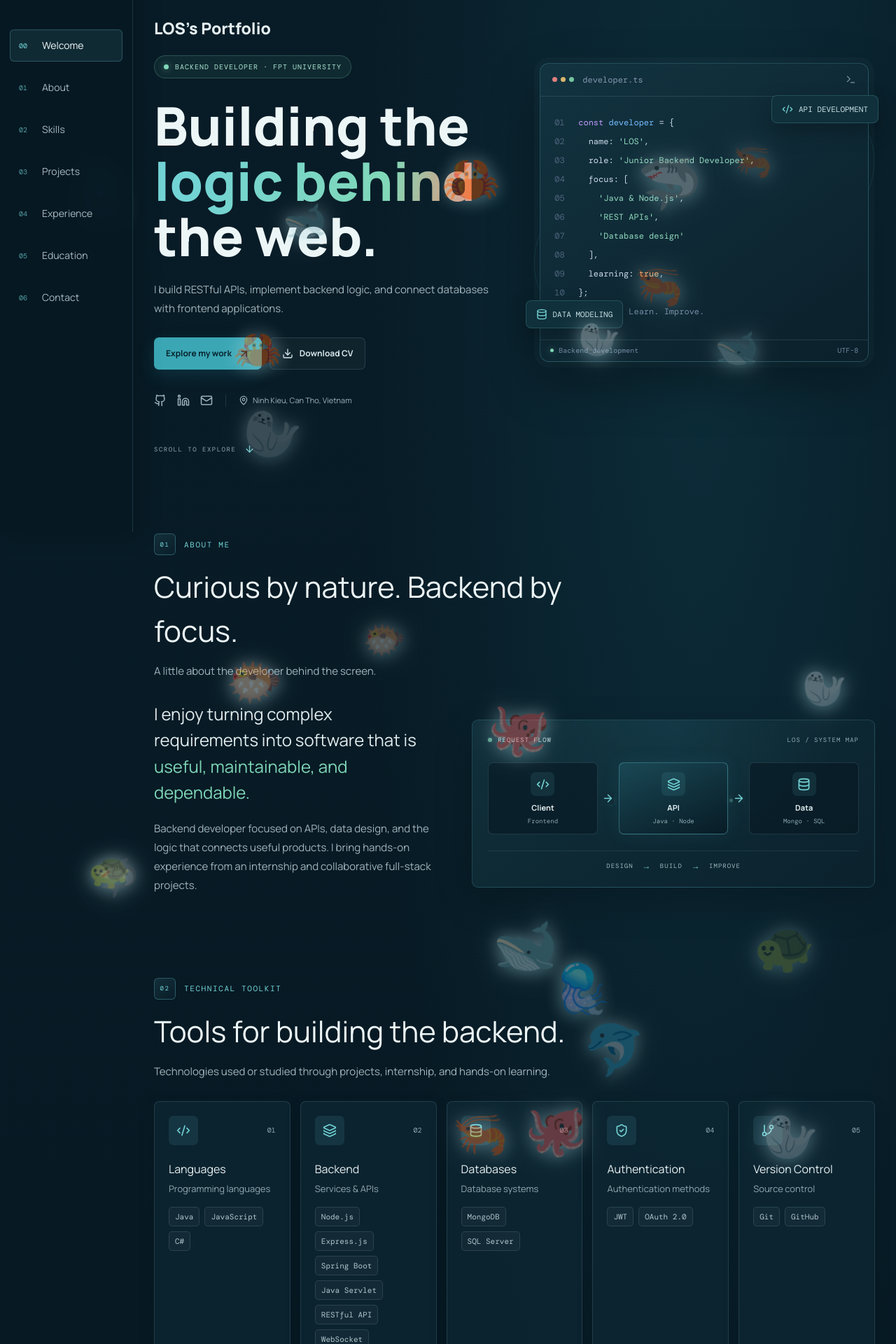
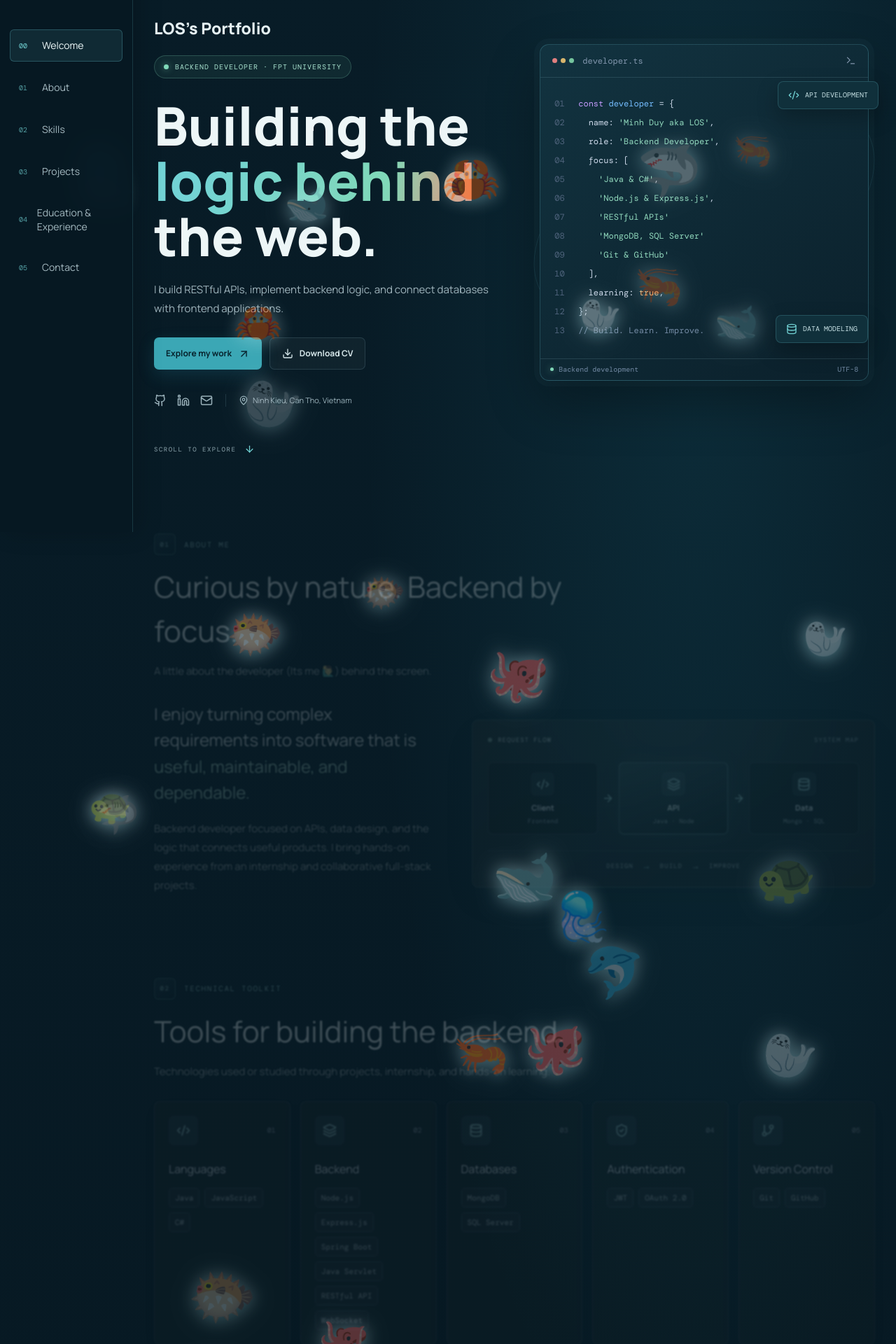
Before and after one commit to Mize-D/Portfolio, a React (Vite) app: page / in a window 1280 px wide. Shown: the part 40-1960 px from the top of the page at 70% size. Built offline with nearby package versions, Linux system fonts and the light colour scheme.

Commit message:
Updated Mobile

```diff
--- a/src/App.jsx
+++ b/src/App.jsx
@@ -13,7 +13,7 @@ const fadeUp = {
   visible: { opacity: 1, y: 0, transition: { duration: 0.5, ease: 'easeOut' } },
 }
 
-const navItems = [['Welcome', '#home', '00'], ['About', '#about', '01'], ['Skills', '#skills', '02'], ['Projects', '#projects', '03'], ['Experience', '#experience', '04'], ['Education', '#education', '05'], ['Contact', '#contact', '06']]
+const navItems = [['Welcome', '#home', '00'], ['About', '#about', '01'], ['Skills', '#skills', '02'], ['Projects', '#projects', '03'], ['Education & Experience', '#education', '04'], ['Contact', '#contact', '05']]
 const seaCreatureKinds = ['jellyfish', 'octopus', 'turtle', 'crab', 'whale', 'dolphin', 'pufferfish', 'seal', 'shrimp', 'shark']
 const seaCreatureEmojis = { jellyfish: '🪼', octopus: '🐙', turtle: '🐢', crab: '🦀', whale: '🐋', dolphin: '🐬', pufferfish: '🐡', seal: '🦭', shrimp: '🦐', shark: '🦈' }
 const initialCreatureCount = 50
@@ -88,6 +88,7 @@ function SeaCreatures() {
       className={`sea-creature sea-creature-${creature.kind}${creature.popping ? ' sea-creature-popping' : ''}`}
       style={{ left: `${creature.left}%`, top: `${creature.top}%`, width: creature.size, height: creature.size, opacity: creature.opacity, animationDelay: creature.delay, '--float-duration': creature.duration, '--creature-size': `${creature.size}px`, '--entry-x': `${creature.entryX}px`, '--entry-y': `${creature.entryY}px` }}
       onPointerEnter={(event) => { if (event.pointerType === 'mouse' && !creature.popping) popCreature(creature.id) }}
+      onClick={() => { if (!creature.popping) popCreature(creature.id) }}
     >
       <span className={`sea-creature-visual${creature.entering ? ' sea-creature-entering' : ''}`} onAnimationEnd={(event) => {
         if (creature.popping && event.animationName === 'sea-creature-pop') removePoppedCreature(creature.id)
@@ -216,6 +217,7 @@ export default function App() {
   const [activeSection, setActiveSection] = useState('')
   const activeSectionRef = useRef('')
   const pendingSectionRef = useRef('')
+  const sectionClassName = (sectionId, baseClass = 'section-wrap section-block') => `${baseClass}${activeSection && activeSection !== `#${sectionId}` ? ' section-muted' : ''}`
   const closeMenu = () => setMenuOpen(false)
   useEffect(() => {
     const updateActiveSection = () => {
@@ -266,7 +268,7 @@ export default function App() {
       </header>
 
       <main>
-        <section className="hero section-wrap">
+        <section className={sectionClassName('home', 'hero section-wrap')}>
           <motion.div className="hero-copy" initial="hidden" animate="visible" variants={{ visible: { transition: { staggerChildren: .11 } } }}>
             <motion.a className="hero-brand" href="#home" variants={fadeUp}>{profile.brand}</motion.a>
             <motion.div className="availability" variants={fadeUp}><span className="availability-dot" /> BACKEND DEVELOPER · FPT UNIVERSITY</motion.div>
@@ -292,13 +294,15 @@ export default function App() {
                 <div><span className="line-number">02</span>&nbsp;&nbsp;name: <span className="code-green">'{profile.name}'</span>,</div>
                 <div><span className="line-number">03</span>&nbsp;&nbsp;role: <span className="code-green">'{profile.role}'</span>,</div>
                 <div><span className="line-number">04</span>&nbsp;&nbsp;focus: [</div>
-                <div><span className="line-number">05</span>&nbsp;&nbsp;&nbsp;&nbsp;<span className="code-green">'Java & Node.js'</span>,</div>
-                <div><span className="line-number">06</span>&nbsp;&nbsp;&nbsp;&nbsp;<span className="code-green">'REST APIs'</span>,</div>
-                <div><span className="line-number">07</span>&nbsp;&nbsp;&nbsp;&nbsp;<span className="code-green">'Database design'</span></div>
-                <div><span className="line-number">08</span>&nbsp;&nbsp;],</div>
-                <div><span className="line-number">09</span>&nbsp;&nbsp;learning: <span className="code-orange">true</span>,</div>
-                <div><span className="line-number">10</span>{'}'};</div>
-                <div className="code-cursor-line"><span className="line-number">11</span><span className="code-comment">// Build. Learn. Improve.</span><span className="cursor" /></div>
+                <div><span className="line-number">05</span>&nbsp;&nbsp;&nbsp;&nbsp;<span className="code-green">'Java & C#'</span>,</div>
+                <div><span className="line-number">06</span>&nbsp;&nbsp;&nbsp;&nbsp;<span className="code-green">'Node.js & Express.js'</span>,</div>
+                <div><span className="line-number">07</span>&nbsp;&nbsp;&nbsp;&nbsp;<span className="code-green">'RESTful APIs'</span></div>
+                <div><span className="line-number">08</span>&nbsp;&nbsp;&nbsp;&nbsp;<span className="code-green">'MongoDB, SQL Server'</span></div>
+                <div><span className="line-number">09</span>&nbsp;&nbsp;&nbsp;&nbsp;<span className="code-green">'Git & GitHub'</span></div>
+                <div><span className="line-number">10</span>&nbsp;&nbsp;],</div>
+                <div><span className="line-number">11</span>&nbsp;&nbsp;learning: <span className="code-orange">true</span>,</div>
+                <div><span className="line-number">12</span>{'}'};</div>
+                <div className="code-cursor-line"><span className="line-number">13</span><span className="code-comment">// Build. Learn. Improve.</span><span className="cursor" /></div>
               </div>
               <div className="window-footer"><span><span className="footer-status" /> Backend development</span><span>UTF-8</span></div>
             </div>
@@ -308,15 +312,15 @@ export default function App() {
           <a className="scroll-cue" href="#about"><span>SCROLL TO EXPLORE</span><ArrowDown size={15} /></a>
         </section>
 
-        <section className="section-wrap section-block" id="about">
-          <SectionHeading number="01" eyebrow="ABOUT ME" title="Curious by nature. Backend by focus." description="A little about the developer behind the screen." />
+        <section className={sectionClassName('about')} id="about">
+          <SectionHeading number="01" eyebrow="ABOUT ME" title="Curious by nature. Backend by focus." description="A little about the developer (Its me 🙋‍♂️) behind the screen." />
           <div className="about-grid">
             <div className="about-main">
               <p className="about-lead">I enjoy turning complex requirements into software that is <span>useful, maintainable, and dependable.</span></p>
               <p>Backend developer focused on APIs, data design, and the logic that connects useful products. I bring hands-on experience from an internship and collaborative full-stack projects.</p>
             </div>
             <motion.div className="architecture-card" initial={{ opacity: 0, y: 18 }} whileInView={{ opacity: 1, y: 0 }} viewport={{ once: true }}>
-              <div className="architecture-top"><span><i className="architecture-pulse" /> REQUEST FLOW</span><span>LOS / SYSTEM MAP</span></div>
+              <div className="architecture-top"><span><i className="architecture-pulse" /> REQUEST FLOW</span><span>SYSTEM MAP</span></div>
               <div className="architecture-flow">
                 <div className="flow-node"><span className="flow-icon"><Code2 size={19} /></span><strong>Client</strong><small>Frontend</small></div>
                 <div className="flow-connector"><ArrowRight size={17} /><i /></div>
@@ -329,7 +333,7 @@ export default function App() {
           </div>
         </section>
 
-        <section className="section-wrap section-block" id="skills">
+        <section className={sectionClassName('skills')} id="skills">
           <SectionHeading number="02" eyebrow="TECHNICAL TOOLKIT" title="Tools for building the backend." description="Technologies used or studied through projects, internship, and hands-on learning." />
           <div className="skills-grid">
             {skills.map((group, index) => {
@@ -339,7 +343,7 @@ export default function App() {
           </div>
         </section>
 
-        <section className="section-wrap section-block" id="projects">
+        <section className={sectionClassName('projects')} id="projects">
           <SectionHeading number="03" eyebrow="SELECTED WORK" title="Projects, not just code." description="A closer look at the problems I worked on and the contributions I made." />
           <motion.div className="projects-grid" initial="hidden" whileInView="visible" viewport={{ once: true, amount: .12 }} variants={{ visible: { transition: { staggerChildren: .13 } } }}>
             {projects.map((project) => <ProjectCard key={project.id} project={project} onOpen={setActiveProject} />)}
@@ -347,30 +351,25 @@ export default function App() {
           <p className="project-footnote"><Sparkles size={14} /> Project descriptions highlight my own contributions within team projects.</p>
         </section>
 
-        <section className="section-wrap section-block" id="experience">
-          <SectionHeading number="04" eyebrow="EXPERIENCE" title="Where I started building." description="Early professional exposure to software development." />
+        <section className={sectionClassName('education')} id="education">
+          <SectionHeading number="04" eyebrow="EDUCATION & EXPERIENCE" title="Where I learned to build." description="Professional experience and academic background." />
           <div className="experience-list">
             {experience.map((item) => <article className="experience-card" key={item.role}>
               <div className="experience-icon"><BriefcaseBusiness size={20} /></div>
               <div className="experience-main"><span className="eyebrow">INTERNSHIP</span><h3>{item.role}</h3><p className="experience-company">{item.company} <span>·</span> {item.location}</p><p className="experience-description">{item.description}</p><div className="tag-list">{item.tags.map(tag => <span className="tag" key={tag}>{tag}</span>)}</div></div>
               <span className="experience-period">{item.period}</span>
             </article>)}
+            <div className="education-card">
+              <div className="education-icon"><GraduationCap size={24} /></div>
+              <div><span className="eyebrow">BACHELOR'S DEGREE</span><h3>Software Engineering</h3><p>FPT University · Can Tho Campus</p></div>
+              <span className="education-period">2021 — 2026</span>
+            </div>
           </div>
         </section>
 
-        <section className="section-wrap section-block" id="education">
-          <SectionHeading number="05" eyebrow="EDUCATION" title="The foundation." description="Academic background and continuous learning." />
-          <div className="education-card">
-            <div className="education-icon"><GraduationCap size={24} /></div>
-            <div><span className="eyebrow">BACHELOR'S DEGREE</span><h3>Software Engineering</h3><p>FPT University · Can Tho Campus</p></div>
-            <span className="education-period">2021 — 2026</span>
-          </div>
-        </section>
-
-        <section className="section-wrap contact-section" id="contact">
+        <section className={sectionClassName('contact', 'section-wrap contact-section')} id="contact">
           <div className="contact-panel">
             <div className="contact-glow" />
-            <span className="eyebrow">06 / GET IN TOUCH</span>
             <h2>Have a project or<br /><span className="gradient-text">an opportunity?</span></h2>
             <p>I'm open to connecting with teams and people working on meaningful software. Let's start a conversation.</p>
             <a className="button button-primary" href={`mailto:${profile.email}`}>Get in touch <ArrowUpRight size={17} /></a>
--- a/src/data.js
+++ b/src/data.js
@@ -1,21 +1,21 @@
 export const profile = {
-  name: 'LOS',
+  name: 'Minh Duy aka LOS',
   fullName: 'Minh Duy',
   brand: 'LOS’s Portfolio',
-  role: 'Junior Backend Developer',
+  role: 'Backend Developer',
   location: 'Ninh Kieu, Can Tho, Vietnam',
   email: 'minhduy280202@gmail.com',
   github: 'https://github.com/Mize-D',
   linkedin: 'https://www.linkedin.com/in/mizedlos/',
-  cvPath: '/cv.pdf',
+  cvPath: '/projects/CV-TRAN_MINH_DUY-BACKEND_DEVELOPER.pdf',
 }
 
 export const skills = [
-  { group: 'Languages', focus: 'Programming languages', items: ['Java', 'JavaScript', 'C#'] },
-  { group: 'Backend', focus: 'Services & APIs', items: ['Node.js', 'Express.js', 'Spring Boot', 'Java Servlet', 'RESTful API', 'WebSocket'] },
-  { group: 'Databases', focus: 'Database systems', items: ['MongoDB', 'SQL Server'] },
-  { group: 'Authentication', focus: 'Authentication methods', items: ['JWT', 'OAuth 2.0'] },
-  { group: 'Version Control', focus: 'Source control', items: ['Git', 'GitHub'] },
+  { group: 'Languages', items: ['Java', 'JavaScript', 'C#'] },
+  { group: 'Backend', items: ['Node.js', 'Express.js', 'Spring Boot', 'Java Servlet', 'RESTful API', 'WebSocket'] },
+  { group: 'Databases', items: ['MongoDB', 'SQL Server'] },
+  { group: 'Authentication', items: ['JWT', 'OAuth 2.0'] },
+  { group: 'Version Control', items: ['Git', 'GitHub'] },
 ]
 
 export const experience = [
@@ -57,10 +57,10 @@ export const projects = [
     name: 'ROY SNEAKERS',
     type: 'Academic Project',
     role: 'Backend Developer',
-    summary: 'Backend development for a sports-footwear e-commerce project.',
+    summary: 'Backend development for a sports-footwear project.',
     description: 'Built backend functionality and business logic, processed application data, and integrated backend features with frontend components as part of an academic team project.',
     highlights: [
-      'Developed backend functionality for an e-commerce platform specializing in sports footwear.',
+      'Developed backend functionality for an platform specializing in sports footwear.',
       'Implemented business logic to support application requirements.',
       'Managed data processing and backend integration with frontend components.',
       'Collaborated with teammates to develop and complete the application.',
@@ -70,6 +70,6 @@ export const projects = [
     sourceUrl: '',
     demoUrl: '',
     image: '/projects/roy-sneakers-preview.svg',
-    imageAlt: 'Illustrative visual for the ROY SNEAKERS e-commerce project',
+    imageAlt: 'Illustrative visual for the ROY SNEAKERS project',
   },
 ]
--- a/src/styles.css
+++ b/src/styles.css
@@ -25,7 +25,7 @@ h1,h2,h3,h4,p{margin-top:0}.hero h1{font-size:clamp(48px,6.3vw,76px);line-height
 .window-top{height:47px;border-bottom:1px solid var(--line);display:flex;align-items:center;padding:0 17px;color:#8296ad;font:11px 'DM Mono',monospace;gap:12px}.window-top>span{flex:1}.window-dots{display:flex;gap:5px}.window-dots i{width:7px;height:7px;border-radius:50%;background:#49617b}.window-dots i:first-child{background:#e17f7f}.window-dots i:nth-child(2){background:#d9b66d}.window-dots i:nth-child(3){background:#75c59e}
 .code-body{padding:24px 20px 26px;font:12px/2.25 'DM Mono',monospace;color:#d0dced;white-space:nowrap;overflow:hidden}.line-number{display:inline-block;width:34px;color:#50647d;user-select:none}.code-purple{color:#c69cff}.code-blue{color:#75bdff}.code-green{color:#91d9bd}.code-orange{color:#f0bd80}.code-comment{color:#738aa4}.code-cursor-line{display:flex;align-items:center}.cursor{height:14px;width:2px;background:#66b8ff;margin-left:5px;animation:blink 1.1s steps(2,start) infinite}@keyframes blink{to{visibility:hidden}}
 .window-footer{height:31px;border-top:1px solid var(--line);display:flex;align-items:center;justify-content:space-between;padding:0 14px;color:#738aa4;font:9px 'DM Mono',monospace}.window-footer span:first-child{display:flex;align-items:center;gap:7px}.footer-status{width:5px;height:5px}
-.floating-chip{position:absolute;z-index:3;display:flex;align-items:center;gap:8px;background:#142a43;border:1px solid rgba(109,173,232,.25);padding:11px 14px;border-radius:8px;color:#c4d8ed;font:10px 'DM Mono',monospace;box-shadow:0 10px 35px rgba(0,0,0,.25)}.floating-chip svg{color:var(--blue)}.chip-api{top:53px;right:-5px}.chip-db{bottom:54px;left:-12px}
+.floating-chip{position:absolute;z-index:3;display:flex;align-items:center;gap:8px;background:#142a43;border:1px solid rgba(109,173,232,.25);padding:11px 14px;border-radius:8px;color:#c4d8ed;font:10px 'DM Mono',monospace;box-shadow:0 10px 35px rgba(0,0,0,.25)}.floating-chip svg{color:var(--blue)}.chip-api{top:53px;right:-5px}.chip-db{bottom:54px;right:10px}
 .hero-orbit{position:absolute;border:1px solid rgba(84,168,255,.12);border-radius:50%;transform:rotate(-25deg)}.orbit-one{width:520px;height:290px}.orbit-two{width:450px;height:370px;transform:rotate(42deg)}
 .scroll-cue{position:absolute;bottom:27px;left:0;display:flex;align-items:center;gap:12px;color:#71859e;font:9px 'DM Mono',monospace;letter-spacing:1.5px}.scroll-cue svg{color:var(--blue)}
 .section-block{padding-top:108px;padding-bottom:25px}.section-heading{max-width:660px;margin-bottom:39px}.section-kicker{display:flex;align-items:center;gap:12px;color:var(--blue);font:10px 'DM Mono',monospace;letter-spacing:1.6px;margin-bottom:14px}.section-kicker span:first-child{display:grid;place-items:center;width:25px;height:25px;border:1px solid rgba(105,186,255,.28);border-radius:50%;font-size:9px}.section-heading h2{font-size:clamp(29px,4vw,42px);letter-spacing:-1.9px;color:#edf5ff;margin-bottom:12px}.section-heading>p{font-size:13px;line-height:1.8;color:var(--muted);margin:0}
@@ -221,7 +221,7 @@ a:focus-visible,button:focus-visible{outline:3px solid #f28a71;outline-offset:3p
 .experience-company,.education-card p{font-size:13px}
 .experience-period,.education-period{font-size:11px}
 .fact-card strong{font-size:14px}.fact-card small{font-size:12px}
-.window-top{font-size:12px}.window-footer{font-size:10px}.floating-chip{font-size:11px}
+.window-top{font-size:12px}.window-footer{font-size:10px}.floating-chip{font: size 12px;}
 .contact-panel h2{font-size:clamp(38px,5vw,58px)}
 .contact-details{font-size:13px}
 .site-footer{font-size:13px}
@@ -308,7 +308,7 @@ a:active,button:active{filter:brightness(1.12)}
 @media(prefers-reduced-motion:reduce){.sea-creature-entering .sea-creature-visual{animation:none}}
 @media(prefers-reduced-motion:reduce){.sea-creature-entering .sea-creature-visual{animation:none}}
 .ocean-creatures{z-index:2}
-.sea-creature{pointer-events:auto;cursor:pointer}
+.sea-creature{pointer-events:auto;cursor:pointer;touch-action:manipulation}
 .sea-creature-visual{position:relative}
 .sea-creature-popping{z-index:3;pointer-events:none}
 .sea-creature-popping .sea-creature-visual{animation:sea-creature-pop .36s cubic-bezier(.16,.8,.36,1) forwards}
@@ -316,3 +316,5 @@ a:active,button:active{filter:brightness(1.12)}
 @keyframes sea-creature-pop{0%{opacity:1;transform:scale(1)}55%{opacity:.9;transform:scale(1.34)}100%{opacity:0;transform:scale(.08) rotate(24deg);filter:blur(3px)}}
 @keyframes sea-creature-pop-ring{0%{opacity:.9;transform:scale(.35)}100%{opacity:0;transform:scale(2.1)}}
 @media(prefers-reduced-motion:reduce){.sea-creature-popping .sea-creature-visual{animation:sea-creature-pop .01ms linear forwards}.sea-creature-popping .sea-creature-visual::after{animation:none}}
+.hero,.section-block,.contact-section{transition:opacity .35s ease,filter .35s ease}
+.section-muted{opacity:.24;filter:blur(1px) saturate(.45)}
```
Also changed, not shown: 1 other file (tests, documents, lock files or other folders).
